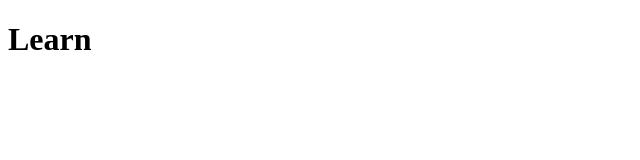
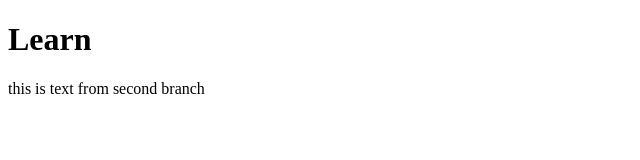
Before and after one commit to Jakkapat-dew/git-desktop, a plain HTML site: page index.html in a window 1280 px wide. Shown: the whole page, without its empty margins (0-640 px from the left). Drawn offline with Linux system fonts and the light colour scheme.

Commit message:
add text from second branch
add text from second branch

```diff
--- a/index.html
+++ b/index.html
@@ -8,5 +8,8 @@
 </head>
 <body>
     <h1>Learn</h1>
+    <main>
+        this is text from second branch
+    </main>
 </body>
 </html>
```
